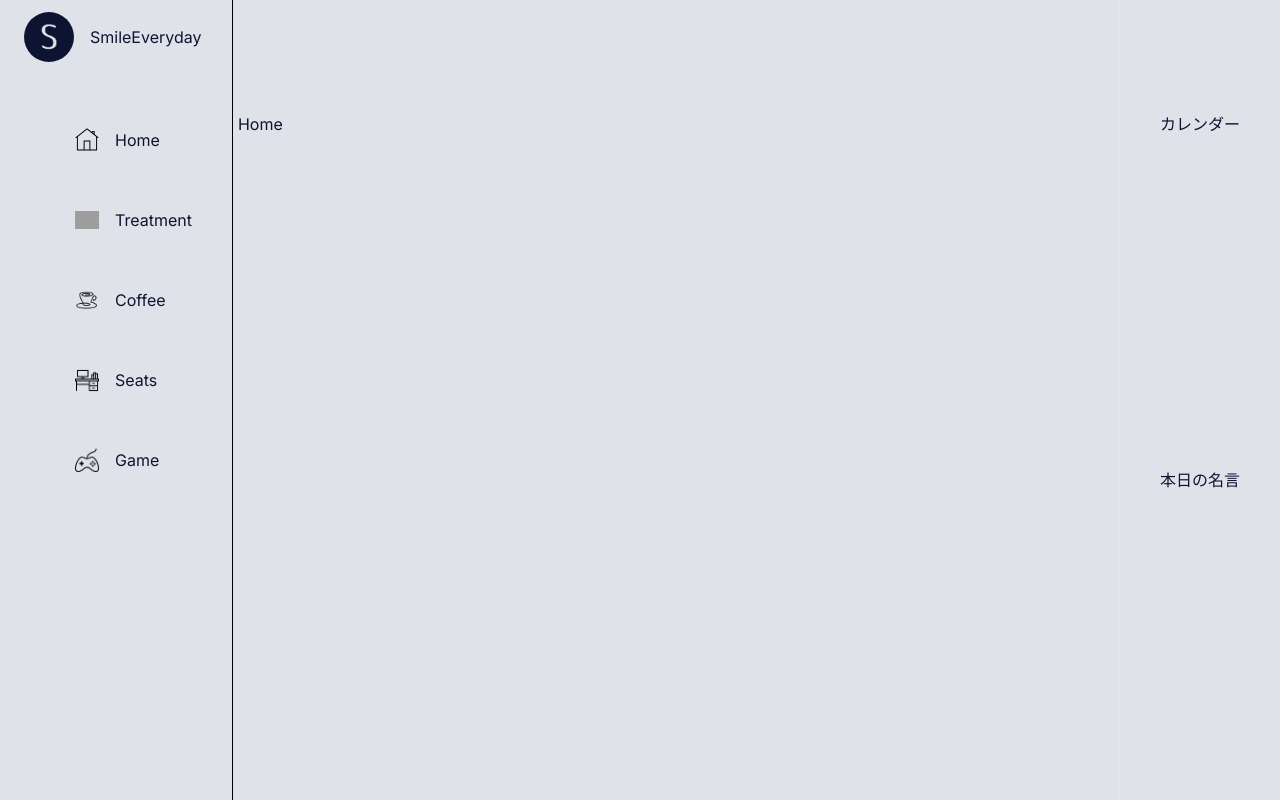
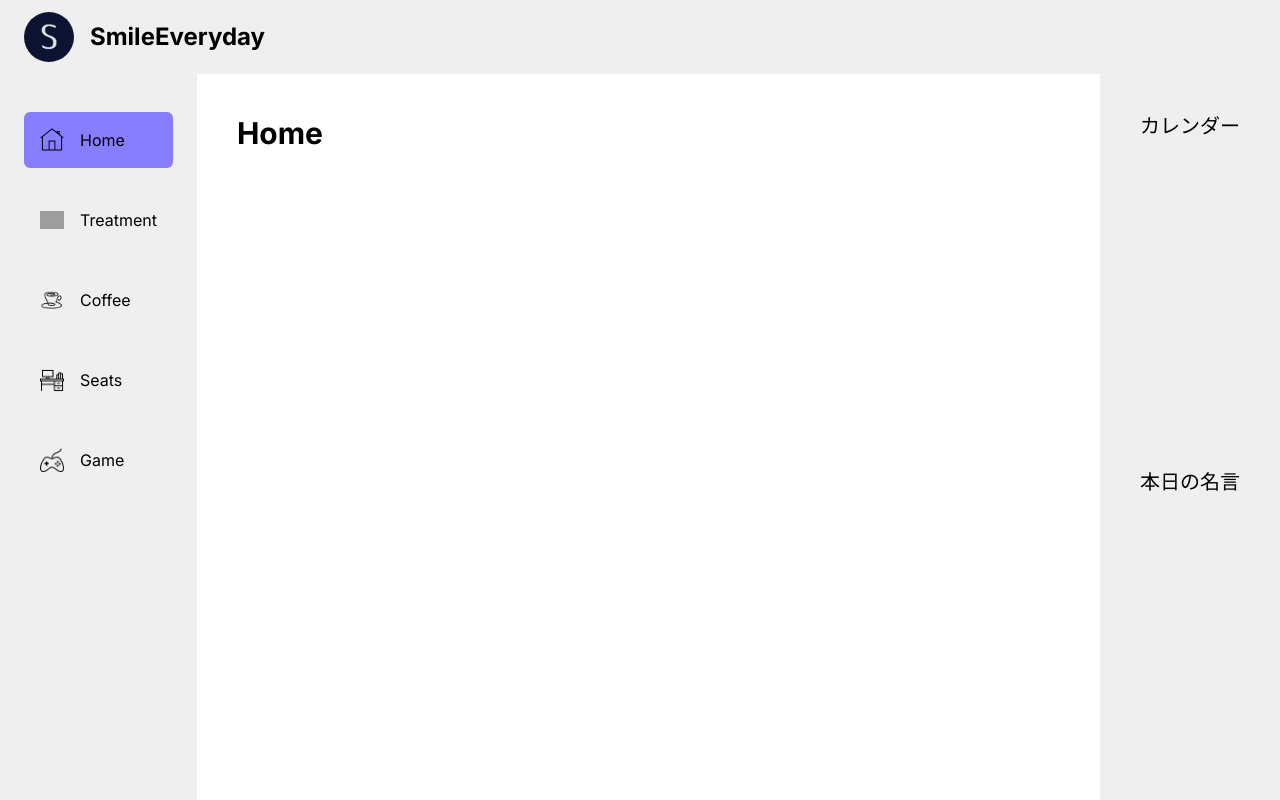
Before and after one commit to shinnkura/smile-everyday, a Next.js app: page / in a window 1280 px wide. Built offline with nearby package versions, Linux system fonts and the light colour scheme; no server answers; grey boxes are pictures that could not be loaded.

Commit message:
style(components/shared): 全体のスタイルを修正

```diff
--- a/src/app/(root)/layout.tsx
+++ b/src/app/(root)/layout.tsx
@@ -26,7 +26,7 @@ export default function RootLayout({
           <Topbar />
           <main className="flex flex-row">
             <LeftSidebar />
-            <section className="flex min-h-screen flex-1 flex-col items-center bg-dark-1 px-6 pb-10 pt-28 max-md:pb-32 sm:px-10">
+            <section className="main-container">
               <div className="w-full max-w-4xl">{children}</div>
             </section>
             <RightSidebar />
--- a/src/app/globals.css
+++ b/src/app/globals.css
@@ -3,28 +3,55 @@
 @tailwind utilities;
 
 /* 全体の背景色 */
-body {
+/* body {
   background-color: #e0e2e9;
   color: #0d1432;
-}
+} */
 
 @layer components {
+  .main-container {
+    @apply flex
+    min-h-screen
+    flex-1
+    flex-col
+    items-center
+    bg-light-1
+    px-6 pb-10 pt-28
+    max-md:pb-32
+    sm:px-10;
+  }
+
+  /* Head Text */
+  .head-text {
+    @apply text-heading2-bold text-dark-1;
+  }
+
+  .topbar {
+    @apply fixed
+    top-0
+    z-30
+    flex
+    w-full
+    items-center
+    justify-between
+    bg-light-2
+    px-6 py-3;
+  }
+
   .leftsidebar {
     @apply sticky
-    top-0
-    z-20
+    left-0
+    top-0 z-20
     flex
     h-screen
     w-fit
     flex-col
     justify-between
     overflow-auto
-    border-r
-    border-black
-    pb-5
-    pt-28;
-    left: 35px; /* 単位を追加 */
-    @apply max-md:hidden; /* @applyを使用する場合は、Tailwindのクラス名のみを含める */
+    border-r-light-4
+    bg-light-2
+    pb-5 pt-28
+    max-md:hidden;
   }
 
   .rightsidebar {
@@ -39,9 +66,9 @@ body {
     justify-between
     gap-12
     overflow-auto
-    border-l
-    /* border-l-dark-4 */
-    /* bg-dark-2 */
+    /* border-l */
+    border-l-light-4
+    bg-light-2
     px-10
     pb-6
     pt-28
--- a/src/components/shared/LeftSidebar.tsx
+++ b/src/components/shared/LeftSidebar.tsx
@@ -22,9 +22,14 @@ function LeftSidebar() {
             <Link
               href={link.route}
               key={link.label}
-              className={`leftsidebar_link ${
-                isActive && "bg-primary-500 "
-              } flex items-center gap-4 p-4 rounded-md`}
+              className={`
+                leftsidebar_link
+                ${isActive && "bg-primary-500 "}
+                flex
+                items-center
+                gap-4 p-4
+                rounded-md
+              `}
             >
               <Image
                 src={link.imgURL}
@@ -32,7 +37,7 @@ function LeftSidebar() {
                 width={24}
                 height={24}
               />
-              <p className="text-light-1 max-lg:hidden">{link.label}</p>
+              <p className="text-dark-1 max-lg:hidden">{link.label}</p>
             </Link>
           );
         })}
--- a/src/components/shared/RightSidebar.tsx
+++ b/src/components/shared/RightSidebar.tsx
@@ -2,12 +2,10 @@ function RightSidebar() {
   return (
     <section className="custom-scrollbar rightsidebar">
       <div className="flex flex-1 flex-col justify-start">
-        <h3 className="text-heading4-medium text-light-1">
-          カレンダー
-        </h3>
+        <h3 className="text-heading4-medium text-dark-1">カレンダー</h3>
       </div>
       <div className="flex flex-1 flex-col justify-start">
-        <h3 className="text-heading4-medium text-light-1">本日の名言</h3>
+        <h3 className="text-heading4-medium text-dark-1">本日の名言</h3>
       </div>
     </section>
   );
--- a/src/components/shared/Topbar.tsx
+++ b/src/components/shared/Topbar.tsx
@@ -6,7 +6,7 @@ import Link from "next/link";
 
 function Topbar() {
   return (
-    <nav className="fixed top-0 z-30 flex w-full items-center justify-between px-6 py-3 ">
+    <nav className="topbar">
       <Link href="/" className="flex items-center gap-4">
         {/* TODO ロゴ画像をSVGに直す */}
         <Image
@@ -16,7 +16,7 @@ function Topbar() {
           height={50}
           className="rounded-full"
         />
-        <p className="text-heading3-bold text-light-1 max-xs:hidden">
+        <p className="text-heading3-bold text-dark-1 max-xs:hidden">
           SmileEveryday
         </p>
       </Link>
--- a/tailwind.config.ts
+++ b/tailwind.config.ts
@@ -1,20 +1,193 @@
-import type { Config } from 'tailwindcss'
+import type { Config } from "tailwindcss";
 
 const config: Config = {
   content: [
-    './src/pages/**/*.{js,ts,jsx,tsx,mdx}',
-    './src/components/**/*.{js,ts,jsx,tsx,mdx}',
-    './src/app/**/*.{js,ts,jsx,tsx,mdx}',
+    "./src/pages/**/*.{js,ts,jsx,tsx,mdx}",
+    "./src/components/**/*.{js,ts,jsx,tsx,mdx}",
+    "./src/app/**/*.{js,ts,jsx,tsx,mdx}",
   ],
   theme: {
+    fontSize: {
+      "heading1-bold": [
+        "36px",
+        {
+          lineHeight: "140%",
+          fontWeight: "700",
+        },
+      ],
+      "heading1-semibold": [
+        "36px",
+        {
+          lineHeight: "140%",
+          fontWeight: "600",
+        },
+      ],
+      "heading2-bold": [
+        "30px",
+        {
+          lineHeight: "140%",
+          fontWeight: "700",
+        },
+      ],
+      "heading2-semibold": [
+        "30px",
+        {
+          lineHeight: "140%",
+          fontWeight: "600",
+        },
+      ],
+      "heading3-bold": [
+        "24px",
+        {
+          lineHeight: "140%",
+          fontWeight: "700",
+        },
+      ],
+      "heading4-medium": [
+        "20px",
+        {
+          lineHeight: "140%",
+          fontWeight: "500",
+        },
+      ],
+      "body-bold": [
+        "18px",
+        {
+          lineHeight: "140%",
+          fontWeight: "700",
+        },
+      ],
+      "body-semibold": [
+        "18px",
+        {
+          lineHeight: "140%",
+          fontWeight: "600",
+        },
+      ],
+      "body-medium": [
+        "18px",
+        {
+          lineHeight: "140%",
+          fontWeight: "500",
+        },
+      ],
+      "body-normal": [
+        "18px",
+        {
+          lineHeight: "140%",
+          fontWeight: "400",
+        },
+      ],
+      "body1-bold": [
+        "18px",
+        {
+          lineHeight: "140%",
+          fontWeight: "700",
+        },
+      ],
+      "base-regular": [
+        "16px",
+        {
+          lineHeight: "140%",
+          fontWeight: "400",
+        },
+      ],
+      "base-medium": [
+        "16px",
+        {
+          lineHeight: "140%",
+          fontWeight: "500",
+        },
+      ],
+      "base-semibold": [
+        "16px",
+        {
+          lineHeight: "140%",
+          fontWeight: "600",
+        },
+      ],
+      "base1-semibold": [
+        "16px",
+        {
+          lineHeight: "140%",
+          fontWeight: "600",
+        },
+      ],
+      "small-regular": [
+        "14px",
+        {
+          lineHeight: "140%",
+          fontWeight: "400",
+        },
+      ],
+      "small-medium": [
+        "14px",
+        {
+          lineHeight: "140%",
+          fontWeight: "500",
+        },
+      ],
+      "small-semibold": [
+        "14px",
+        {
+          lineHeight: "140%",
+          fontWeight: "600",
+        },
+      ],
+      "subtle-medium": [
+        "12px",
+        {
+          lineHeight: "16px",
+          fontWeight: "500",
+        },
+      ],
+      "subtle-semibold": [
+        "12px",
+        {
+          lineHeight: "16px",
+          fontWeight: "600",
+        },
+      ],
+      "tiny-medium": [
+        "10px",
+        {
+          lineHeight: "140%",
+          fontWeight: "500",
+        },
+      ],
+      "x-small-semibold": [
+        "7px",
+        {
+          lineHeight: "9.318px",
+          fontWeight: "600",
+        },
+      ],
+    },
     extend: {
       backgroundImage: {
-        'gradient-radial': 'radial-gradient(var(--tw-gradient-stops))',
-        'gradient-conic':
-          'conic-gradient(from 180deg at 50% 50%, var(--tw-gradient-stops))',
+        "gradient-radial": "radial-gradient(var(--tw-gradient-stops))",
+        "gradient-conic":
+          "conic-gradient(from 180deg at 50% 50%, var(--tw-gradient-stops))",
+      },
+      colors: {
+        "primary-500": "#877EFF",
+        "secondary-500": "#FFB620",
+        blue: "#0095F6",
+        "logout-btn": "#FF5A5A",
+        "navbar-menu": "rgba(16, 16, 18, 0.6)",
+        "dark-1": "#000000",
+        "dark-2": "#121417",
+        "dark-3": "#101012",
+        "dark-4": "#1F1F22",
+        "light-1": "#FFFFFF",
+        "light-2": "#EFEFEF",
+        "light-3": "#7878A3",
+        "light-4": "#5C5C7B",
+        "gray-1": "#697C89",
+        glassmorphism: "rgba(16, 16, 18, 0.60)",
       },
     },
   },
   plugins: [],
-}
-export default config
+};
+export default config;
```
